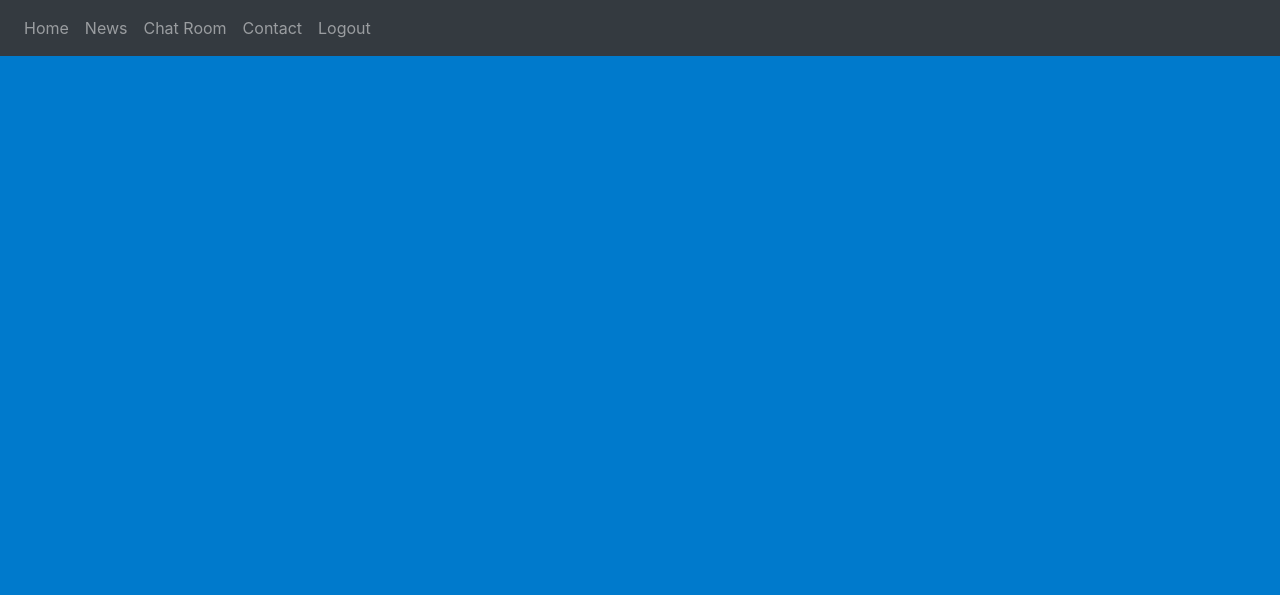
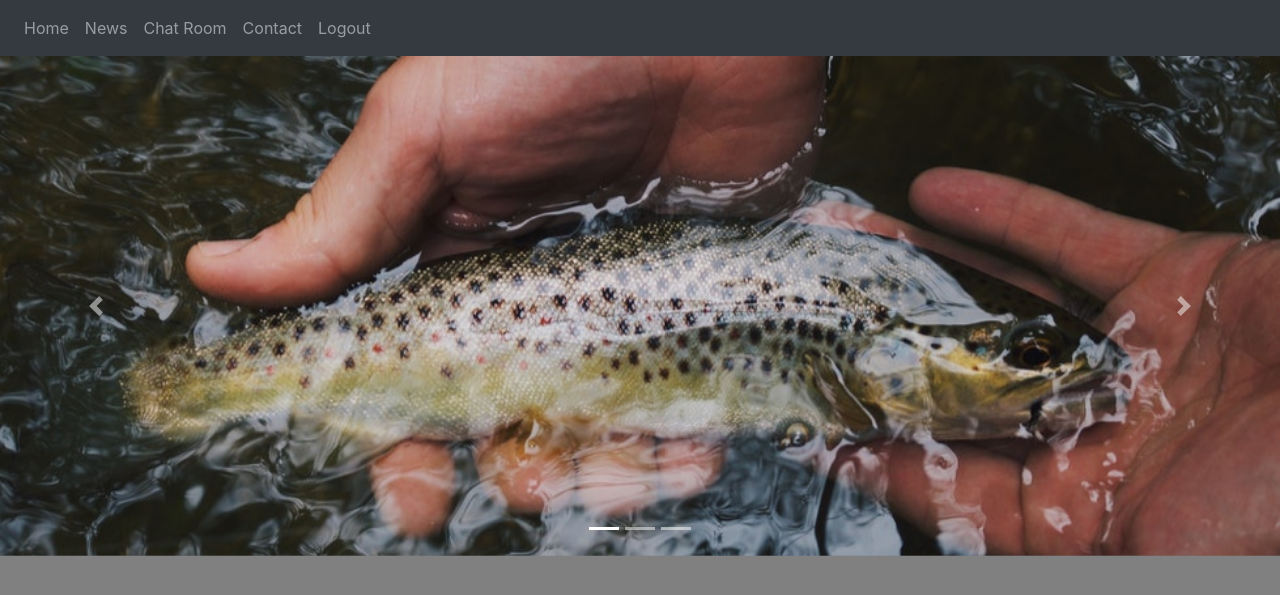
Before and after one commit to Heyrio/AnglerHub, a Node server app: page /home in a window 1280 px wide. Shown: the top 595 px of the page. Run offline with Node 20, Linux system fonts and the light colour scheme; some libraries are stand-ins or nearby versions.

Commit message:
Add files via upload

```diff
--- a/public/css/homeStyle.css
+++ b/public/css/homeStyle.css
@@ -1,5 +1,5 @@
 body{
-    background: #007ACC;
+    background: gray;
 }
 
 .upload{
@@ -7,3 +7,9 @@ body{
     justify-content: center;
 
 }
+
+.carousel-inner > .carousel-item > img {
+    height: 500px;
+     object-fit: cover;
+
+}
--- a/views/home.hbs
+++ b/views/home.hbs
@@ -21,6 +21,32 @@
 <!-- Navbar -->
     {{>navbar}}
 
+    <div id="carouselExampleIndicators" class="carousel slide" data-ride="carousel">
+  <ol class="carousel-indicators">
+    <li data-target="#carouselExampleIndicators" data-slide-to="0" class="active"></li>
+    <li data-target="#carouselExampleIndicators" data-slide-to="1"></li>
+    <li data-target="#carouselExampleIndicators" data-slide-to="2"></li>
+  </ol>
+  <div class="carousel-inner">
+    <div class="carousel-item active">
+      <img class="d-block w-100" src="/images/slide1.jpg" alt="First slide">
+    </div>
+    <div class="carousel-item">
+      <img class="d-block w-100 " src="/images/slide2.jpg" alt="Second slide">
+    </div>
+    <div class="carousel-item">
+      <img class="d-block w-100 " src="/images/slide3.jpg" alt="Third slide">
+    </div>
+  </div>
+  <a class="carousel-control-prev" href="#carouselExampleIndicators" role="button" data-slide="prev">
+    <span class="carousel-control-prev-icon" aria-hidden="true"></span>
+    <span class="sr-only">Previous</span>
+  </a>
+  <a class="carousel-control-next" href="#carouselExampleIndicators" role="button" data-slide="next">
+    <span class="carousel-control-next-icon" aria-hidden="true"></span>
+    <span class="sr-only">Next</span>
+  </a>
+</div>
 
 
 
```
Also changed, not shown: public/css/chatStyle.css (+13 -3 lines), views/chat.hbs (+6 -3 lines), public/images/slide1.jpg (added), public/images/slide2.jpg (added), public/images/slide3.jpg (added).
